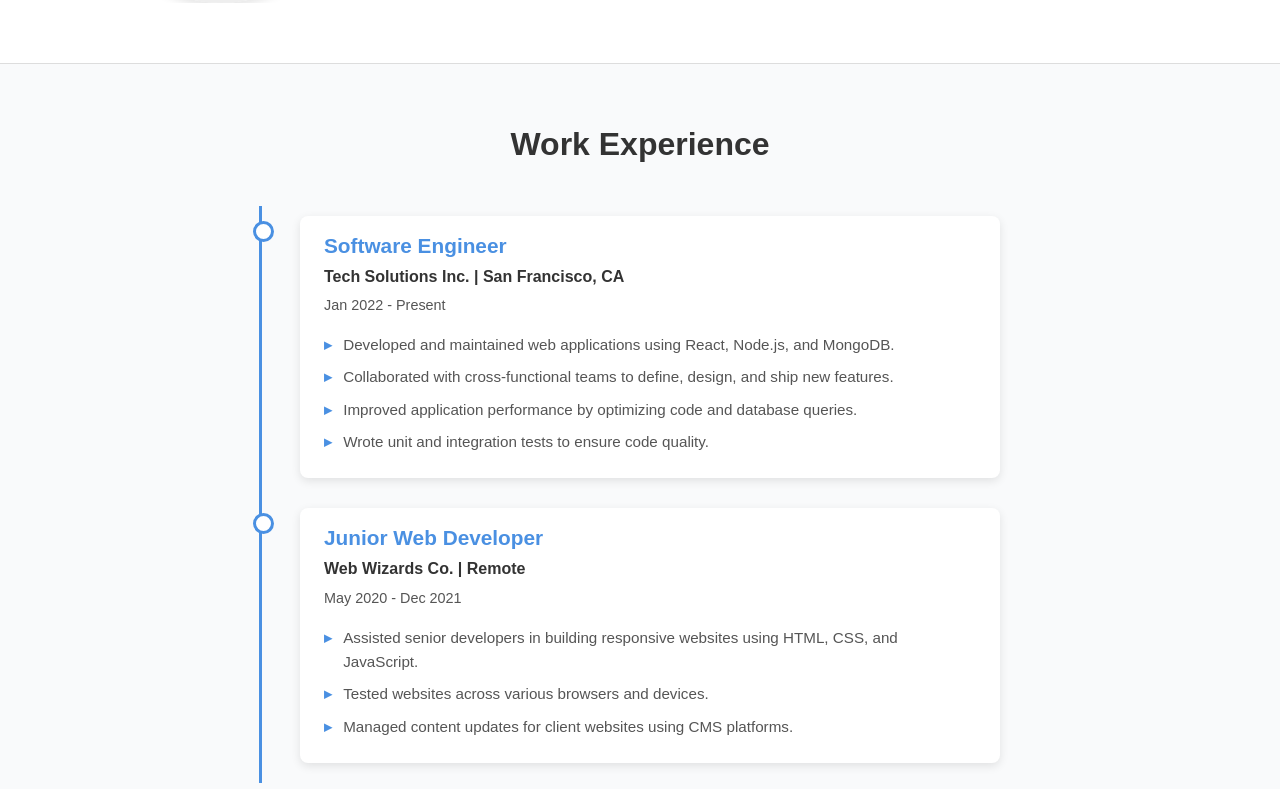
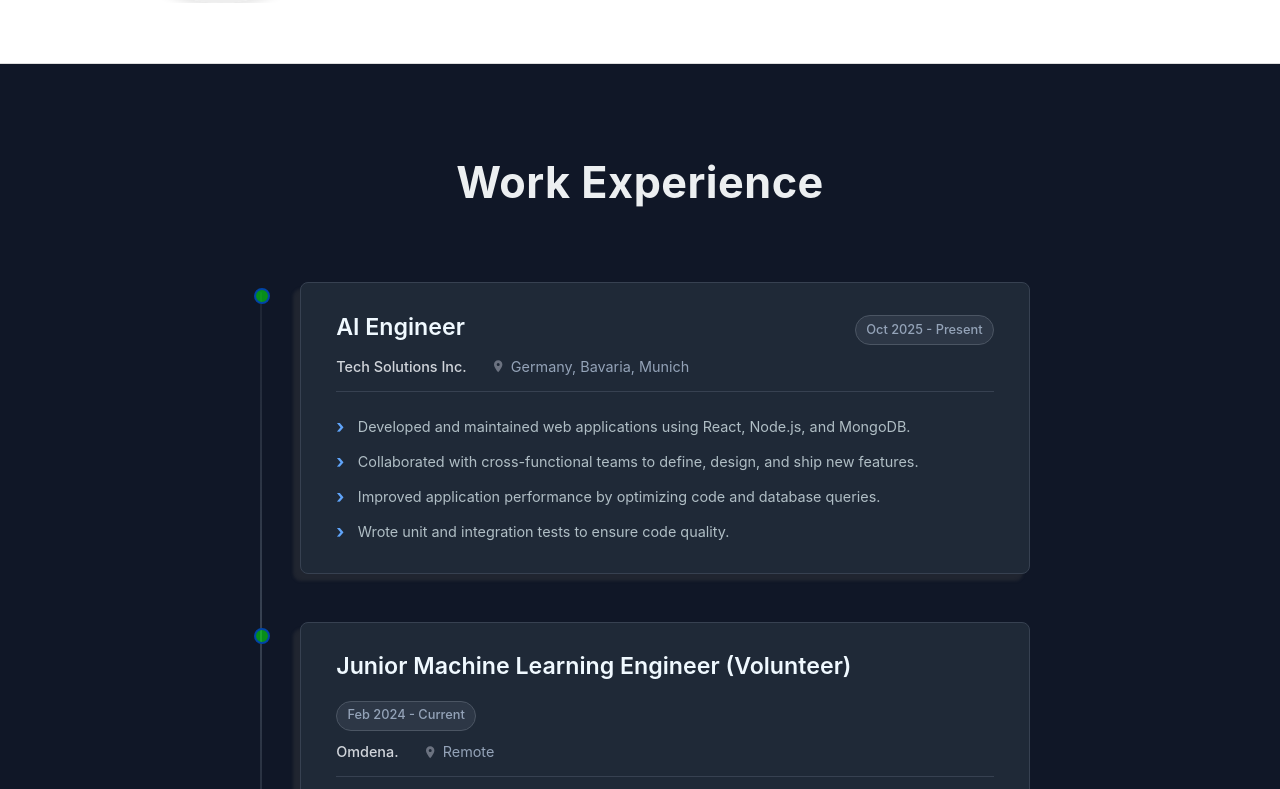
Before and after one commit to Arignan/Portfolio-Arignan-new, a React (Vite) app: page / in a window 1280 px wide. Shown: the part 1311-2100 px from the top of the page. Built offline with nearby package versions, Linux system fonts and the light colour scheme.

Commit message:
experience section updated

```diff
--- a/src/components/Experience/Experience.jsx
+++ b/src/components/Experience/Experience.jsx
@@ -1,30 +1,47 @@
 // src/components/Experience/Experience.jsx
+// NO CHANGES NEEDED - Use the same JSX as before
 import React from 'react';
 import styles from './Experience.module.css';
-import { experience } from './resumeData'; // Import the experience data
+import { experience } from './resumeData';
+import { MdLocationOn } from 'react-icons/md';
 
 const Experience = () => {
   return (
     <section id="experience" className={styles.experience}>
       <div className="container">
-        <h2>Work Experience</h2>
-        <div className={styles.timeline}>
-          {experience.map((job) => (
+        <h2 className={styles.sectionTitle}>Work Experience</h2>
+        <div className={styles.timelineContainer}>
+          {experience && experience.length > 0 ? (
+            experience.map((job) => (
               <div key={job.id} className={styles.timelineItem}>
+                <div className={styles.timelineMarkerContainer}> {/* Added container for animation */}
+                   <div className={styles.timelineMarker}></div>
+                </div>
                 <div className={styles.timelineContent}>
+                  <div className={styles.contentHeader}>
                      <h3>{job.title}</h3>
-                <p className={styles.company}>
-                  {job.company} | {job.location}
-                </p>
                      <span className={styles.years}>{job.years}</span>
+                  </div>
+                  <div className={styles.companyLocation}>
+                      <span className={styles.companyName}>{job.company}</span>
+                      {job.location && (
+                          <span className={styles.location}>
+                              <MdLocationOn className={styles.locationIcon} aria-hidden="true" />
+                              {job.location}
+                          </span>
+                      )}
+                  </div>
                   <ul className={styles.responsibilities}>
-                  {job.responsibilities.map((resp, index) => (
-                    <li key={index}>{resp}</li>
+                    {job.responsibilities.map((resp, respIndex) => (
+                      <li key={respIndex}>{resp}</li>
                     ))}
                   </ul>
                 </div>
               </div>
-          ))}
+            ))
+          ) : (
+            <p className={styles.noExperience}>No work experience available yet.</p>
+          )}
         </div>
       </div>
     </section>
--- a/src/components/Experience/Experience.module.css
+++ b/src/components/Experience/Experience.module.css
@@ -1,115 +1,234 @@
-/* src/components/Experience/Experience.module.css */
+/* src/components/Experience/Experience.module.css - ENHANCED DARK CONTRAST */
+
 .experience {
-    background-color: #f9fafb; /* Keep consistent with Skills or choose another */
-    padding: 60px 0;
-    border-bottom: 1px solid #ddd;
+  /* Slightly less saturated dark blue */
+  background-color: #101727;
+  padding: 90px 0 100px 0; /* Increase padding */
+  position: relative;
+  font-family: 'Inter', sans-serif; /* Recommended: Sleek sans-serif */
+  color: #b0bec5; /* Default soft gray text */
+  border-bottom: 1px solid #2d3748; /* Darker border */
+  overflow: hidden; /* Prevent glows overflowing too much */
+}
+/* Recommended: Import Inter Font */
+
+.sectionTitle {
+  text-align: center;
+  font-size: clamp(1.9rem, 5vw, 2.7rem);
+  font-weight: 700;
+  color: #eceff1; /* Brighter White */
+  margin-bottom: 4.5rem;
+  letter-spacing: 0.5px;
+  position: relative;
 }
 
-  /* Using global h2 style */
-  /* .experience h2 { ... } */
-
-  .timeline {
+/* === Timeline Container & Line === */
+.timelineContainer {
   position: relative;
-    max-width: 800px; /* Control width */
-    margin: 2rem auto 0 auto;
+  max-width: 800px; /* Adjusted width */
+  margin: 15px auto;
+  padding: 0 10px;
 }
 
-  /* The vertical timeline bar */
-  .timeline::after {
+.timelineContainer::before { /* Timeline Line */
   content: '';
   position: absolute;
-    width: 3px;
-    background-color: var(--primary-color, #4a90e2); /* Use CSS variable or fallback */
-    top: 0;
-    bottom: 0;
-    left: 20px; /* Position to the left */
-    margin-left: -1.5px;
+  width: 2px; /* Thinner */
+  /* Subtle gradient for the line */
+   background-image: linear-gradient(
+      to bottom,
+      rgba(79, 87, 100, 0.2), /* Fade in top */
+      #374151,                /* Solid mid */
+      rgba(79, 87, 100, 0.2) /* Fade out bottom */
+    );
+  top: 10px;
+  bottom: 10px;
+  left: 20px; /* Adjusted position */
+  border-radius: 1px;
+  z-index: 0;
 }
 
+/* === Timeline Item (Wrapper) === */
 .timelineItem {
-    padding: 10px 40px 20px 60px; /* Top, Right, Bottom, Left */
   position: relative;
-    background-color: inherit; /* Transparent background */
-    width: 100%;
+  padding-left: 50px; /* Space for marker + gap */
+  margin-bottom: 3rem; /* Space between entries */
+}
+.timelineItem:last-child { margin-bottom: 0; }
+
+/* === Timeline Marker === */
+.timelineMarkerContainer { /* For independent animation/positioning */
+    position: absolute;
+    left: 20px;
+    top: 6px; /* Align better with title */
+    transform: translateX(-100%);
+    z-index: 2;
 }
 
-  /* The circle on the timeline */
-  .timelineItem::after {
-    content: '';
-    position: absolute;
-    width: 15px;
-    height: 15px;
-    left: 20px; /* Align with the line */
-    background-color: #fff;
-    border: 3px solid var(--primary-color, #4a90e2);
-    top: 15px; /* Adjust vertical position */
+.timelineMarker {
+  width: 16px;
+  height: 16px;
   border-radius: 50%;
-    z-index: 1;
-    margin-left: -7.5px; /* Center the circle */
+  background-color: #00ff0d83; /* Match card background */
+  border: 2px solid #0045a7; /* Darker gray border */
+  /* Subtle inner pulse effect */
+   box-shadow: 0 0 0 0px rgba(96, 165, 250, 0); /* Initial state transparent */
+  transition: all 0.3s cubic-bezier(0.2, 0.8, 0.2, 1); /* Smoother ease */
 }
 
-  .timelineContent {
-    padding: 1rem 1.5rem;
-    background-color: #fff;
-    position: relative;
-    border-radius: 8px;
-    box-shadow: 0 3px 10px rgba(0, 0, 0, 0.1);
+/* Hover state for marker */
+.timelineItem:hover .timelineMarker {
+  border-color: var(--primary-accent, #0073ff);
+  background-color: #00ff0d; /* Lighter transparent fill */
+  /* Pulse effect */
+  animation: pulse-blue 1.5s infinite;
+  /* Slightly scale */
+   /* transform: scale(1.1); */
 }
 
-  .timelineContent h3 {
-    margin-top: 0;
-    color: var(--primary-color, #4a90e2);
-    font-size: 1.3rem;
-    margin-bottom: 0.3rem;
+@keyframes pulse-blue {
+  0% { box-shadow: 0 0 0 0px rgba(96, 165, 250, 0.5); }
+  70% { box-shadow: 0 0 0 8px rgba(96, 165, 250, 0); }
+  100% { box-shadow: 0 0 0 0px rgba(96, 165, 250, 0); }
 }
 
-  .company {
+
+/* === Timeline Content Card === */
+.timelineContent {
+  background-color: #1f2937; /* Slightly lighter card background */
+  border-radius: 8px;
+  padding: 1.8rem 2.2rem; /* Adjust padding */
+  /* Layered border */
+   border: 1px solid #374151;
+  position: relative;
+   /* Softer layered shadows for depth on dark */
+    box-shadow: -7px 7px 3px 0px rgb(71 71 71 / 30%); /* Subtle edge highlight */
+  transition: all 0.3s cubic-bezier(0.2, 0.8, 0.2, 1);
+}
+
+.timelineItem:hover .timelineContent {
+   border-color: #4b5563;
+    /* Slightly increase shadows */
+     box-shadow:-10px 10px 6px 0px rgb(71 71 71 / 30%) , inset -7px 7px 10px 0px rgba(0, 0, 0, 0.205);
+   transform: translate(2px, -2px) scale(1); /* Gentle lift + scale */
+}
+
+/* --- Content Header --- */
+.contentHeader {
+  display: flex;
+  justify-content: space-between;
+  align-items: flex-start;
+  gap: 1rem;
+  margin-bottom: 0.6rem; /* Less space */
+  flex-wrap: wrap;
+}
+
+.contentHeader h3 { /* Job Title */
+  font-size: clamp(1.2rem, 3vw, 1.45rem);
   font-weight: 600;
-     color: var(--text-dark, #333);
-     margin-bottom: 0.3rem;
-     font-size: 1rem;
+  color: #f0f9ff; /* Brighter white title */
+  margin: 0;
 }
 
 .years {
-    display: block;
-    font-size: 0.9rem;
-    color: var(--text-light, #555);
-    margin-bottom: 1rem;
+  font-size: 0.8rem;
+  font-weight: 500;
+  color: #94a3b8; /* Soft gray */
+  background-color: rgba(55, 65, 81, 0.6); /* Transparent dark tag */
+  padding: 0.3em 0.8em;
+  border-radius: 15px;
+  white-space: nowrap;
+  margin-top: 3px;
+  border: 1px solid #4b5563; /* Subtle border */
 }
 
+/* --- Company & Location --- */
+.companyLocation {
+  display: flex;
+  flex-wrap: wrap;
+  gap: 0.6rem 1.5rem;
+  margin-bottom: 1.4rem;
+  font-size: 0.9rem;
+  color: #94a3b8;
+  padding-bottom: 0.8rem;
+  border-bottom: 1px solid #374151; /* Separator */
+}
+
+.companyName {
+    font-weight: 500;
+    color: #d1d5db; /* Brighter text */
+}
+.location {
+    display: inline-flex;
+    align-items: center;
+    gap: 0.4em;
+}
+.locationIcon {
+    font-size: 1em; /* Smaller icon */
+    color: #6b7280;
+}
+
+/* --- Responsibilities --- */
 .responsibilities {
     list-style: none;
     padding-left: 0;
-    margin-top: 0.5rem;
+    margin: 0;
 }
 
 .responsibilities li {
-    margin-bottom: 0.5rem;
-    padding-left: 1.2rem;
+  font-size: 0.9rem;
+  color: #b0bec5; /* Default soft gray text */
+  line-height: 1.75; /* Increase line height */
+  margin-bottom: 0.6rem;
+  padding-left: 1.5em;
   position: relative;
-    font-size: 0.95rem;
-    color: var(--text-light, #555);
+  transition: color 0.2s ease;
+}
+.responsibilities li:last-child { margin-bottom: 0; }
+
+/* Improve hover on list items slightly */
+/* .timelineItem:hover .responsibilities li {
+  color: #d1d5db;
+} */
+
+
+.responsibilities li::before { /* Subtle chevron marker */
+  content: '›';
+  position: absolute;
+  left: 0;
+  top: -3px; /* Adjust alignment */
+  color: var(--primary-accent, #60a5fa); /* Bright accent */
+  font-weight: bold;
+  font-size: 1.3em; /* Larger marker */
+  transition: transform 0.3s ease, color 0.3s ease;
+}
+.timelineItem:hover .responsibilities li::before {
+    color: #93c5fd; /* Lighten marker slightly */
+    transform: translateX(3px); /* Shift marker slightly on hover */
 }
 
-  /* Custom bullet points */
-  .responsibilities li::before {
-    content: '▸';
-    position: absolute;
-    left: 0;
-    color: var(--primary-color, #4a90e2);
-    font-weight: bold;
+.noExperience {
+    text-align: center;
+    color: #94a3b8;
+    padding: 3rem;
 }
 
-  /* Responsive Adjustments */
+
+/* === Responsive === */
 @media (max-width: 768px) {
-     .timeline::after {
-         left: 15px; /* Adjust line position */
+  .timelineContainer::before { left: 12px; }
+  .timelineItem { padding-left: 35px; margin-bottom: 2.5rem; }
+  .timelineMarkerContainer { left: 12px; }
+  .timelineMarker { width: 14px; height: 14px; }
+  .timelineContent { padding: 1.5rem; }
+  /* Disable content hover transform on mobile */
+  .timelineItem:hover .timelineContent { transform: none; }
+  .responsibilities li { font-size: 0.88rem; }
 }
-      .timelineItem {
-          padding-left: 45px; /* Adjust padding */
-          padding-right: 15px;
+
+@media (max-width: 480px) {
+  .contentHeader { flex-direction: column; align-items: flex-start; gap: 0.2rem; }
+  .years { margin-top: 0; }
+  .companyLocation { font-size: 0.85rem; }
+  .responsibilities li { line-height: 1.7; }
 }
-     .timelineItem::after {
-          left: 15px; /* Align circle */
-     }
-  }
--- a/src/components/Experience/resumeData.js
+++ b/src/components/Experience/resumeData.js
@@ -3,10 +3,10 @@
 export const experience = [
     {
       id: 1,
-      title: "Software Engineer",
+      title: "AI Engineer",
       company: "Tech Solutions Inc.",
-      location: "San Francisco, CA",
-      years: "Jan 2022 - Present", // Or { start: 'Jan 2022', end: 'Present' }
+      location: "Germany, Bavaria, Munich", // Optional location
+      years: "Oct 2025 - Present", // Or { start: 'Jan 2022', end: 'Present' }
       responsibilities: [
         "Developed and maintained web applications using React, Node.js, and MongoDB.",
         "Collaborated with cross-functional teams to define, design, and ship new features.",
@@ -16,10 +16,10 @@ export const experience = [
     },
     {
       id: 2,
-      title: "Junior Web Developer",
-      company: "Web Wizards Co.",
+      title: "Junior Machine Learning Engineer (Volunteer)",
+      company: "Omdena.",
       location: "Remote",
-      years: "May 2020 - Dec 2021",
+      years: "Feb 2024 - Current",
       responsibilities: [
         "Assisted senior developers in building responsive websites using HTML, CSS, and JavaScript.",
         "Tested websites across various browsers and devices.",
```
Lines whose indentation alone changed are shown as unchanged.
